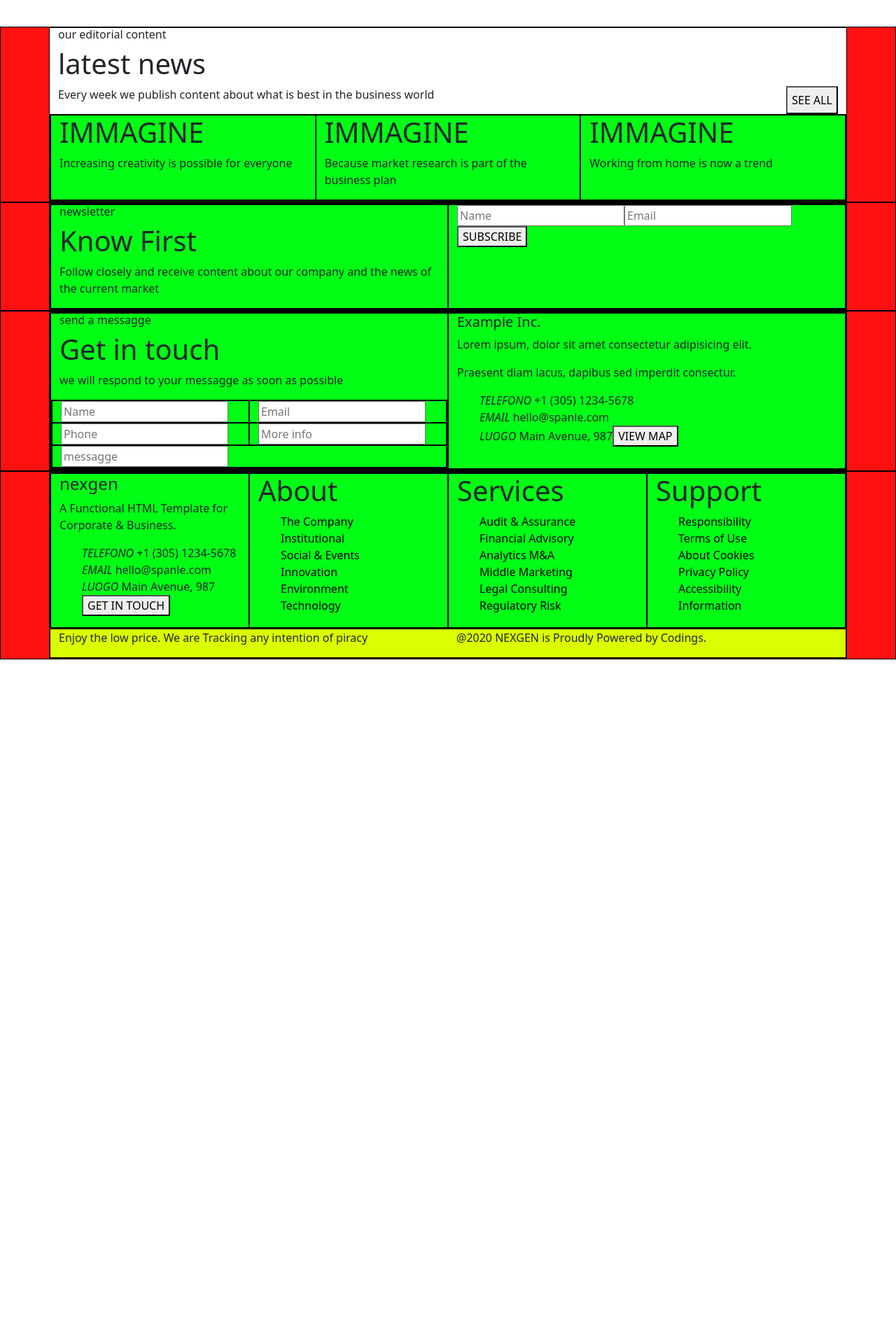
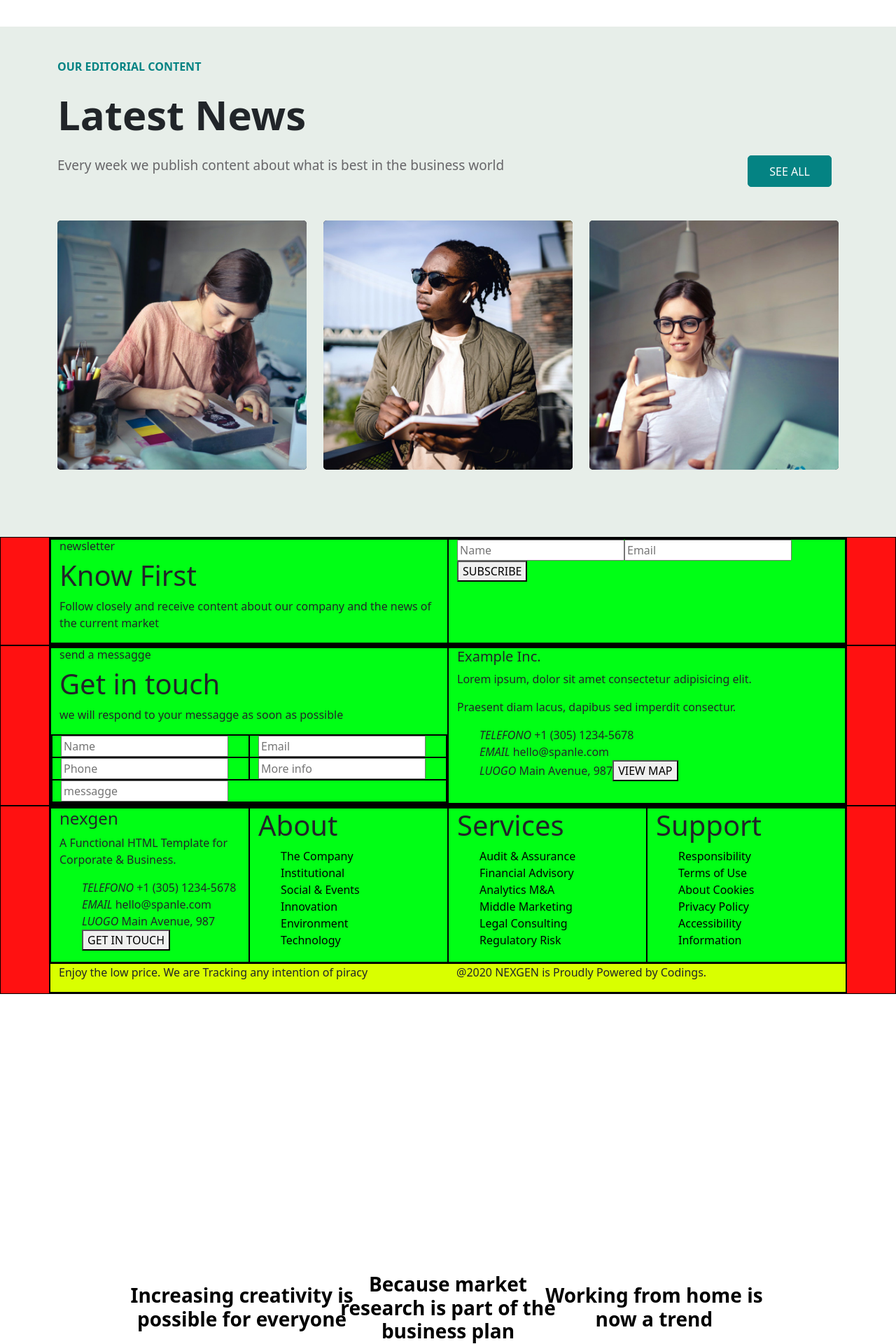
Before and after one commit to Marco-Gagliano/proj-html-vuejs, a Vue app: page / in a window 1280 px wide. Shown: the part 3732-5652 px from the top of the page at 70% size. Before the commit the page ends 4674 px from the top, so only its background shows below. Built offline with nearby package versions, Linux system fonts and the light colour scheme.

Commit message:
preparazione-news(da-perfezionare)

```diff
--- a/src/components/NewsComponent.vue
+++ b/src/components/NewsComponent.vue
@@ -2,30 +2,31 @@
 
   <div class="news container-fluid">
 
-    <div class="container">
+    <div class="container py-5">
 
       <h6>our editorial content</h6>
-      <h1>latest news</h1>
+      <h1 class="my-4">latest news</h1>
+
       <div class="d-flex justify-content-between">
         <p>Every week we publish content about what is best in the business world</p>
         <button>SEE ALL</button>
       </div>
 
-      <div class="row">
+      <div class="row py-5">
 
         <div class="col-4">
-          <h1>IMMAGINE</h1>
-          <p>Increasing creativity is possible for everyone</p>
+        <img src="../assets/images/news-1.jpg" alt="">
+          <h3 class="news-text-1">Increasing creativity is <br> possible for everyone</h3>
         </div>
 
         <div class="col-4">
-          <h1>IMMAGINE</h1>
-          <p>Because market research is part of the business plan</p>
+        <img src="../assets/images/news-2.jpg" alt="">
+          <h3 class="news-text-2">Because market <br> research is part of the <br> business plan</h3>
         </div>
 
         <div class="col-4">
-          <h1>IMMAGINE</h1>
-          <p>Working from home is now a trend</p>
+        <img src="../assets/images/news-3.jpg" alt="">
+          <h3 class="news-text-3">Working from home is <br> now a trend</h3>
         </div>
 
       </div>
@@ -46,25 +47,77 @@ export default {
 
 <style lang="scss" scoped>
 
-  .news {
-    background-color: #FF1111;
-    border: 1px solid #000000;
+.news {
+  background-color: #E7EEE9;
+
+  h6 {
+    text-transform: uppercase;
+    font-weight: bold;
+    color: #048383;
   }
 
-  .container {
-    background-color: #FFFFFF;
-    border: 1px solid #000000;
+  h1 {
+    text-transform: capitalize;
+    font-weight: bold;
+    font-size: 58px;
   }
 
-  .row {
-    background-color: #D9FF00;
-    border: 1px solid #000000;
+  p {
+    font-size: 19px;
+    color: #676669
   }
 
-  .col, .col-4 {
-    background-color: #00FF15;
-    border: 1px solid #000000;
+  button {
+    margin: 0 10px;
+    background-color: #048383;
+    color: #FFFFFF;
+    border: none;
+    border: 1px solid #048383;
+    border-radius: 5px;
+    padding: 8px 30px;
   }
+}
+
+.col-4 {
+
+
+  img {
+  width: 100%;
+  border-radius: 5px;
+  position: relative;
+  background-color: #000000;
+
+  }
+
+  h3 {
+    text-align: center;
+    color: #000000;
+    font-weight: bold;
+
+  }
+
+  .news-text-1 {
+    position: absolute;
+    top: 700%;
+    left: 27%;
+    transform: translate(-50%, -50%);
+  }
+
+  .news-text-2 {
+    position: absolute;
+    top: 700%;
+    left: 50%;
+    transform: translate(-50%, -50%);
+  }
+
+  .news-text-3 {
+    position: absolute;
+    top: 700%;
+    left: 73%;
+    transform: translate(-50%, -50%);
+  }
+}
+
 
 
 </style>
```
